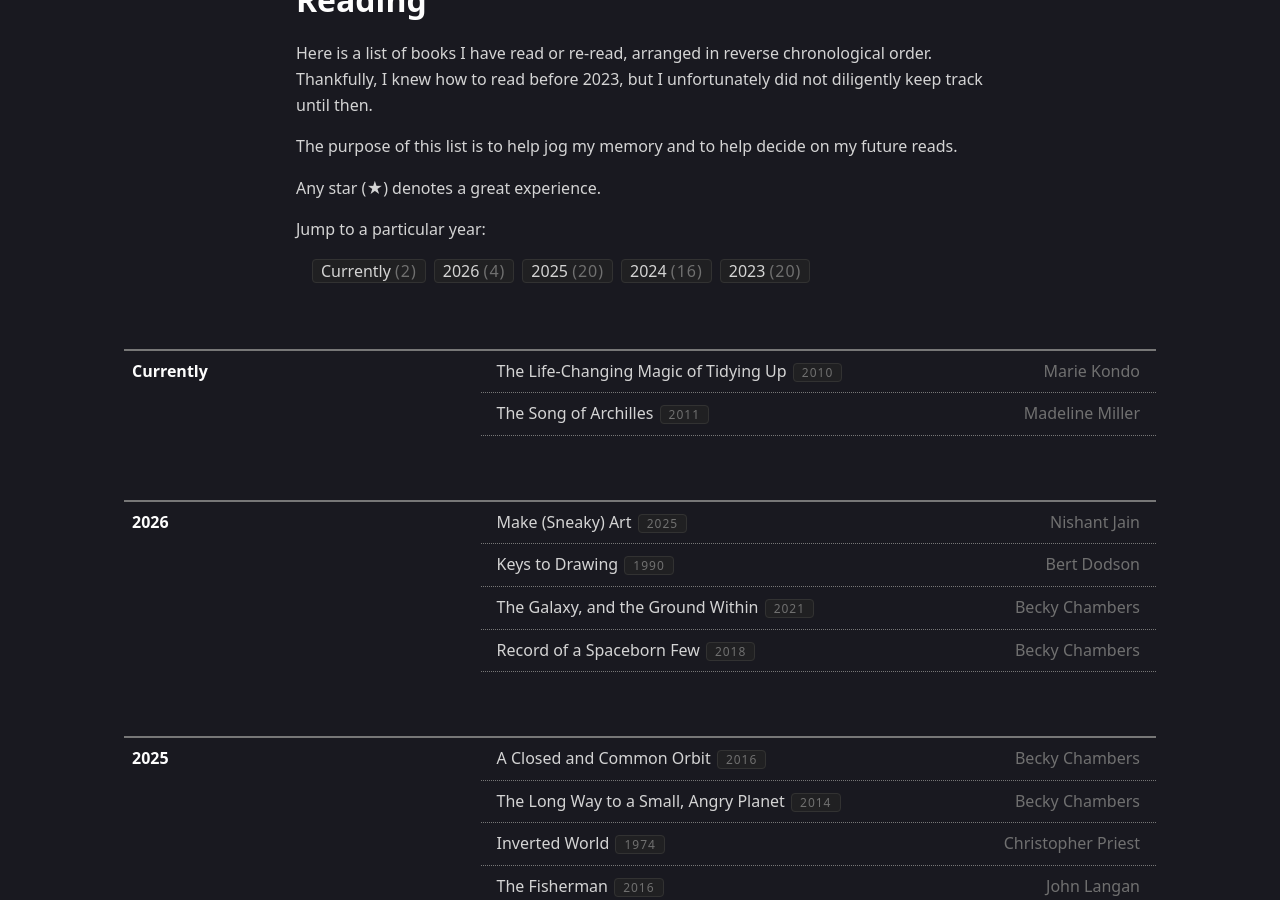
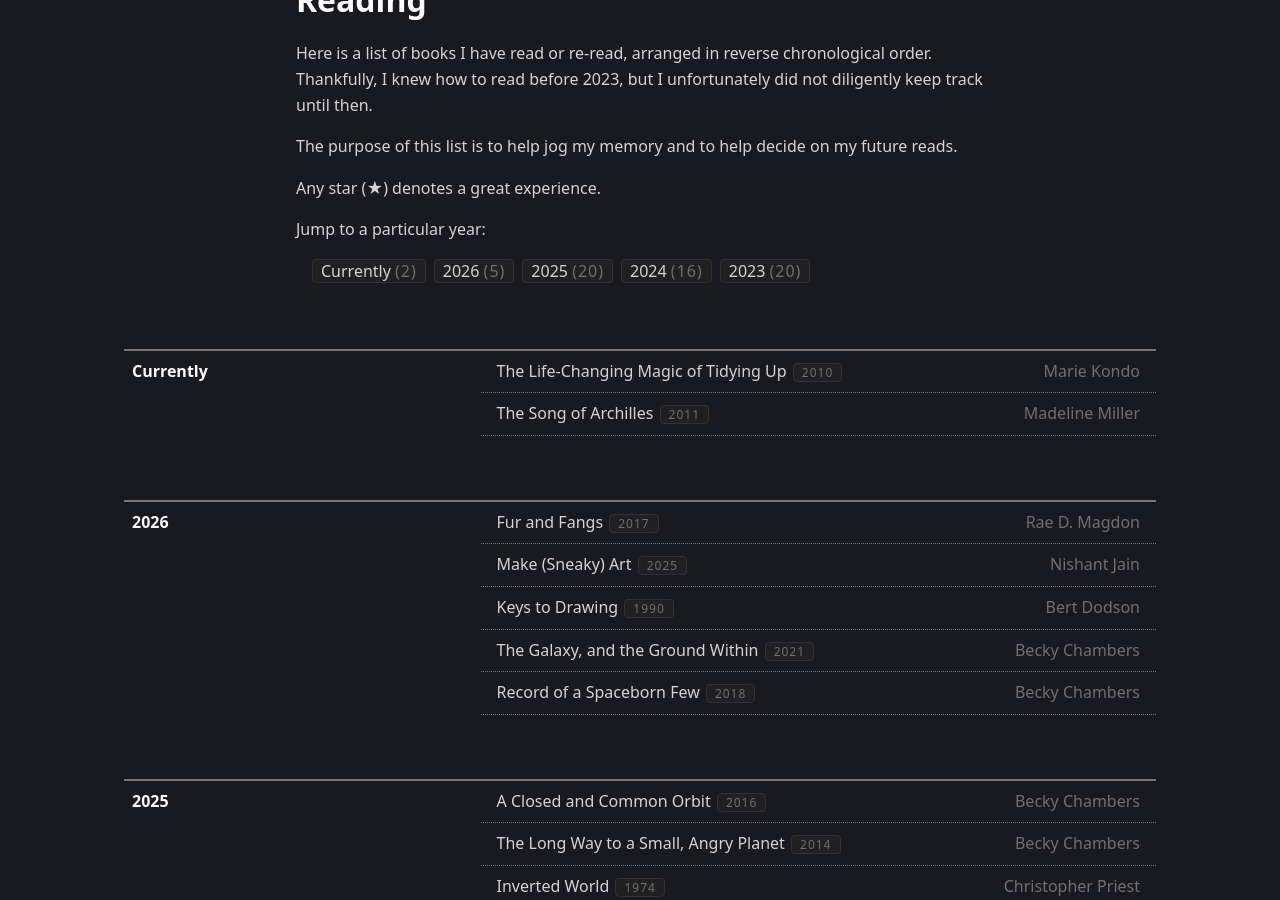
Before and after one commit to KlazHTT/personal-website, a Jekyll site: the page built from pages/reading.md, in a window 1280 px wide and 900 px high, scrolled down 319 px. Built offline with Jekyll 4.4.1, drawn with Linux system fonts in a browser that asks for light colours.

Commit message:
Update reads.yml

```diff
--- a/_data/reads.yml
+++ b/_data/reads.yml
@@ -10,6 +10,10 @@
       status:
 - year: 2026
   reads:
+    - title: Fur and Fangs
+      author: Rae D. Magdon
+      published: 2017
+      status: Completed
     - title: Make (Sneaky) Art
       author: Nishant Jain
       published: 2025
```
